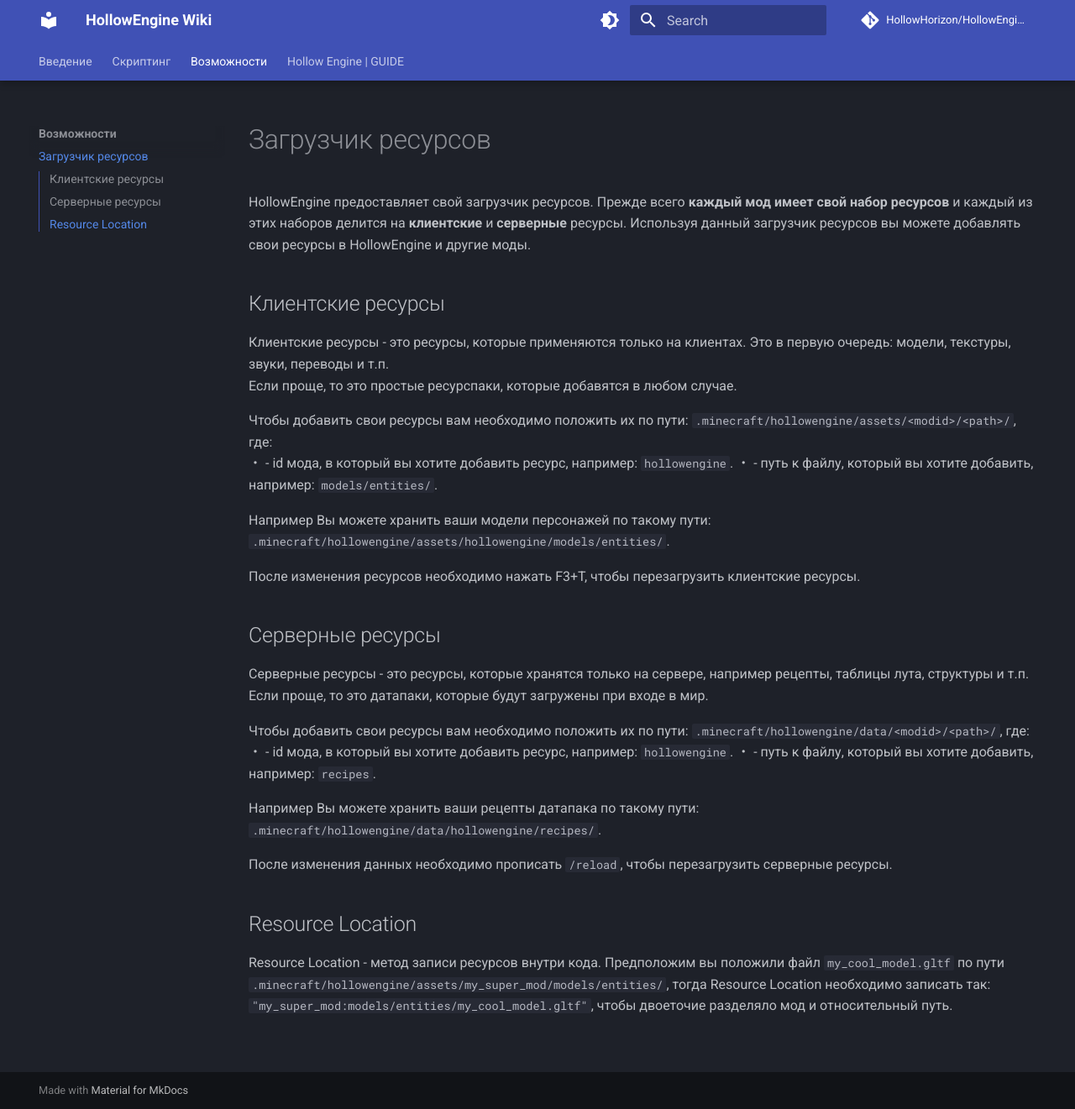
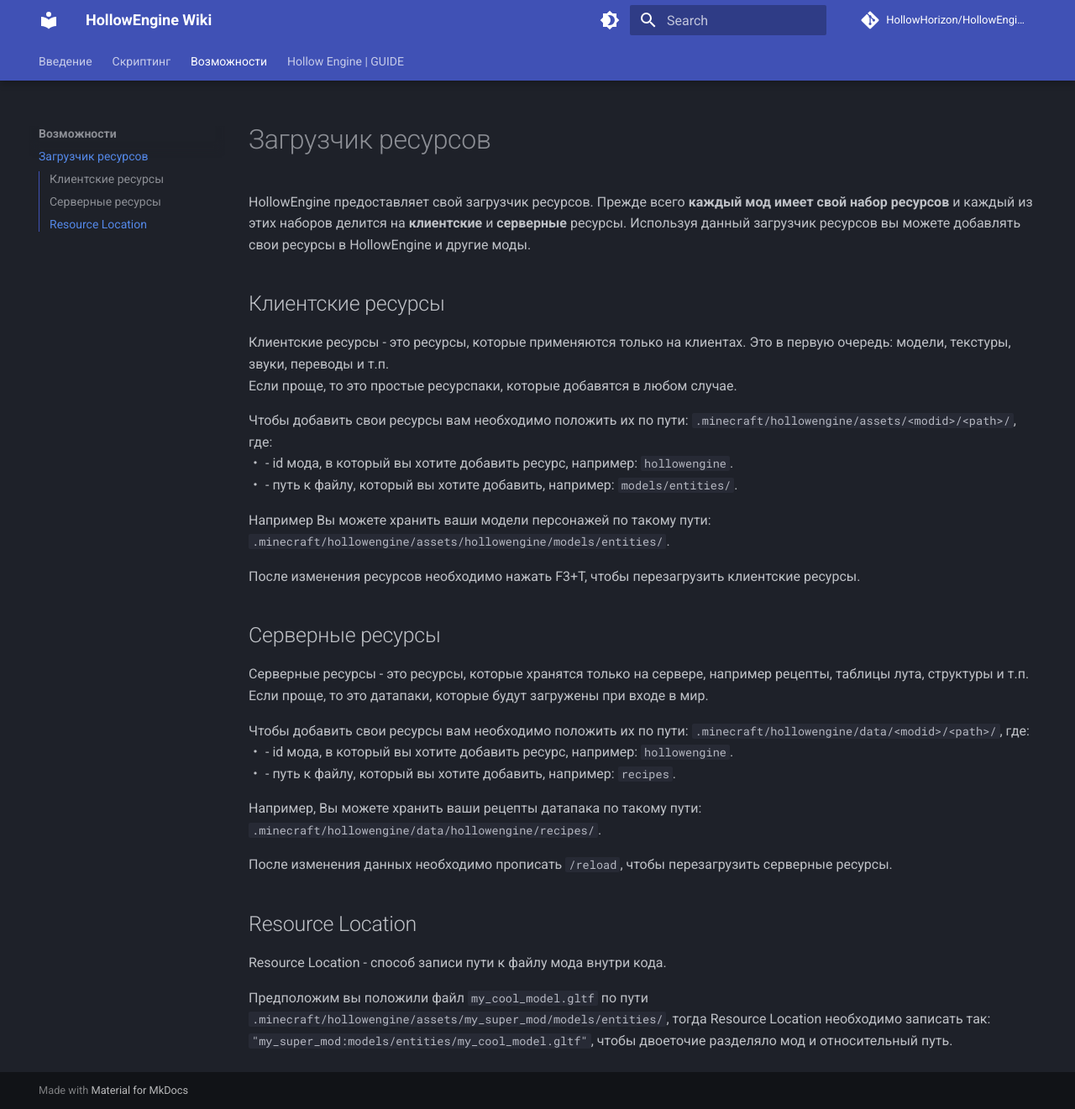
Before and after one commit to HollowHorizon/HollowEngineDocs, an MkDocs documentation site: the page built from docs/features/resources.md, in a window 1280 px wide and 1321 px high. Shown: the whole window at 84% size. Built offline with MkDocs 1.6.1 and Material for MkDocs 9.7.7, drawn with Linux system fonts in a browser that asks for light colours; comment, search, counter and statistics services are not loaded.

Commit message:
Update resources.md

```diff
--- a/docs/features/resources.md
+++ b/docs/features/resources.md
@@ -9,8 +9,8 @@ HollowEngine предоставляет свой загрузчик ресурс
 Если проще, то это простые ресурспаки, которые добавятся в любом случае.
 
 Чтобы добавить свои ресурсы вам необходимо положить их по пути: `.minecraft/hollowengine/assets/<modid>/<path>/`, где: <br>
-・ <modid> - id мода, в который вы хотите добавить ресурс, например: `hollowengine`.
-・ <path> - путь к файлу, который вы хотите добавить, например: `models/entities/`.
+・ <modid> - id мода, в который вы хотите добавить ресурс, например: `hollowengine`. <br>
+・ <path> - путь к файлу, который вы хотите добавить, например: `models/entities/`. <br>
 
 Например Вы можете хранить ваши модели персонажей по такому пути: `.minecraft/hollowengine/assets/hollowengine/models/entities/`.
 
@@ -22,13 +22,15 @@ HollowEngine предоставляет свой загрузчик ресурс
 Если проще, то это датапаки, которые будут загружены при входе в мир.
 
 Чтобы добавить свои ресурсы вам необходимо положить их по пути: `.minecraft/hollowengine/data/<modid>/<path>/`, где: <br>
-・ <modid> - id мода, в который вы хотите добавить ресурс, например: `hollowengine`.
-・ <path> - путь к файлу, который вы хотите добавить, например: `recipes`.
+・ <modid> - id мода, в который вы хотите добавить ресурс, например: `hollowengine`. <br>
+・ <path> - путь к файлу, который вы хотите добавить, например: `recipes`. <br>
 
-Например Вы можете хранить ваши рецепты датапака по такому пути: `.minecraft/hollowengine/data/hollowengine/recipes/`.
+Например, Вы можете хранить ваши рецепты датапака по такому пути: `.minecraft/hollowengine/data/hollowengine/recipes/`.
 
 После изменения данных необходимо прописать `/reload`, чтобы перезагрузить серверные ресурсы.
 
 ## Resource Location
 
-Resource Location - метод записи ресурсов внутри кода. Предположим вы положили файл `my_cool_model.gltf` по пути `.minecraft/hollowengine/assets/my_super_mod/models/entities/`, тогда Resource Location необходимо записать так: `"my_super_mod:models/entities/my_cool_model.gltf"`, чтобы двоеточие разделяло мод и относительный путь.
+Resource Location - способ записи пути к файлу мода внутри кода.
+
+Предположим вы положили файл `my_cool_model.gltf` по пути `.minecraft/hollowengine/assets/my_super_mod/models/entities/`, тогда Resource Location необходимо записать так: `"my_super_mod:models/entities/my_cool_model.gltf"`, чтобы двоеточие разделяло мод и относительный путь.
```
